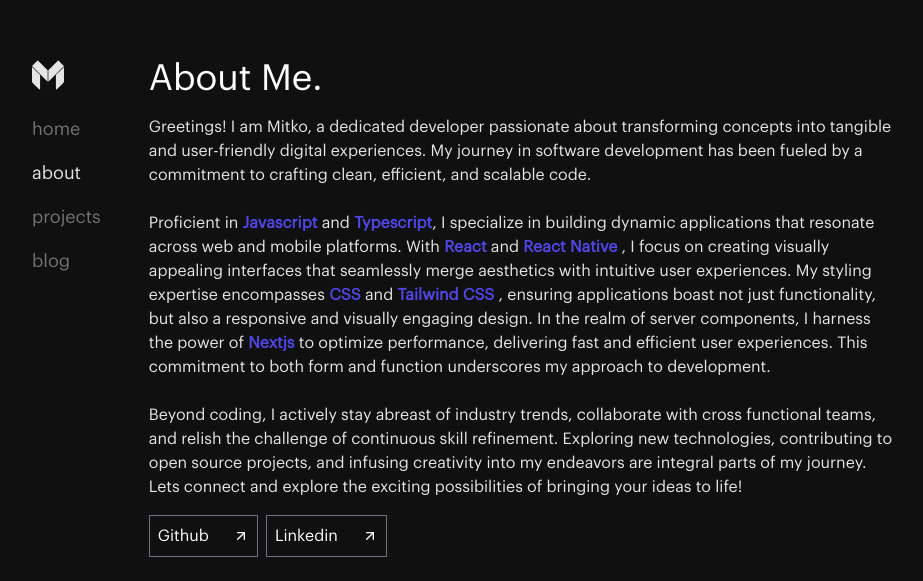
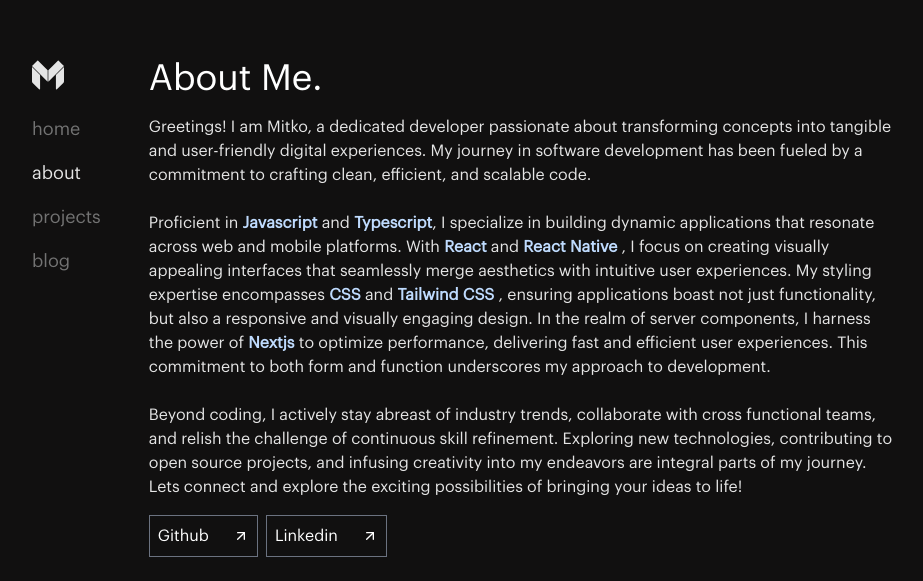
Before and after one commit to devemit/next14-portfolio, a Next.js app: page /about in a window 1280 px wide. Shown: the part 117-698 px from the top of the page, without its empty margins (176-1099 px from the left). Built offline with nearby package versions, Linux system fonts and the light colour scheme.

Commit message:
change: about section color

```diff
--- a/app/(routes)/about/page.tsx
+++ b/app/(routes)/about/page.tsx
@@ -15,18 +15,18 @@ export default function About() {
         fueled by a commitment to crafting clean, efficient, and scalable code.
         <br />
         <br /> Proficient in
-        <span className='text-indigo-600 font-semibold '> Javascript</span> and{' '}
-        <span className='text-indigo-600 font-semibold '> Typescript</span>, I specialize in
-        building dynamic applications that resonate across web and mobile platforms. With{' '}
-        <span className='text-indigo-600 font-semibold '> React</span> and{' '}
-        <span className='text-indigo-600 font-semibold '> React Native </span>, I focus on creating
+        <span className='text-blue-200 font-extrabold '> Javascript</span> and{' '}
+        <span className='text-blue-200 font-extrabold '> Typescript</span>, I specialize in building
+        dynamic applications that resonate across web and mobile platforms. With{' '}
+        <span className='text-blue-200 font-extrabold '> React</span> and{' '}
+        <span className='text-blue-200 font-extrabold '> React Native </span>, I focus on creating
         visually appealing interfaces that seamlessly merge aesthetics with intuitive user
         experiences. My styling expertise encompasses{' '}
-        <span className='text-indigo-600 font-semibold '> CSS </span> and{' '}
-        <span className='text-indigo-600 font-semibold '> Tailwind CSS </span>, ensuring
-        applications boast not just functionality, but also a responsive and visually engaging
-        design. In the realm of server components, I harness the power of{' '}
-        <span className='text-indigo-600 font-semibold '> Nextjs </span>
+        <span className='text-blue-200 font-extrabold '> CSS </span> and{' '}
+        <span className='text-blue-200 font-extrabold '> Tailwind CSS </span>, ensuring applications
+        boast not just functionality, but also a responsive and visually engaging design. In the
+        realm of server components, I harness the power of{' '}
+        <span className='text-blue-200 font-extrabold '> Nextjs </span>
         to optimize performance, delivering fast and efficient user experiences. This commitment to
         both form and function underscores my approach to development.
         <br />
--- a/app/(routes)/blog/page.tsx
+++ b/app/(routes)/blog/page.tsx
@@ -1,5 +1,6 @@
 import Link from 'next/link';
 import { blogs } from '@/blogs';
+
 export default function Blog() {
   return (
     <div className='lg:ml-20 mb-20 flex flex-col text-white text-2xl font-bold'>
```
